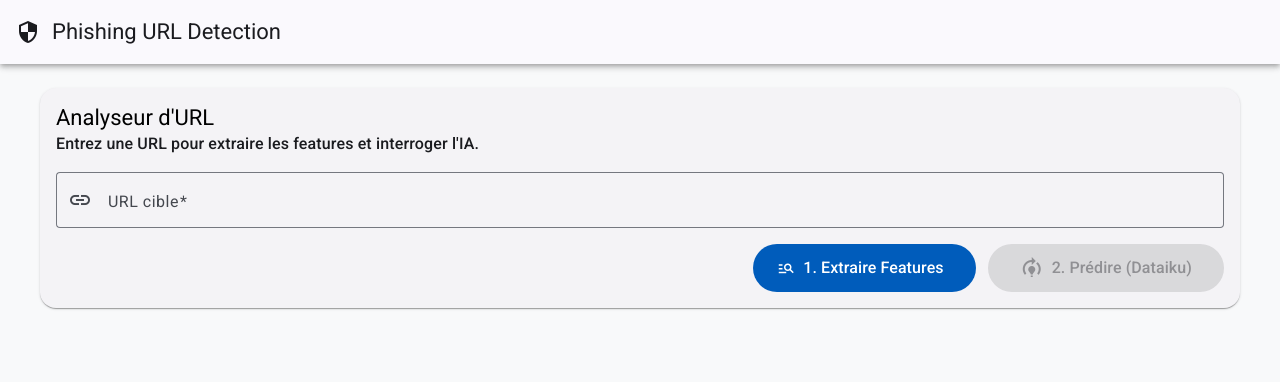
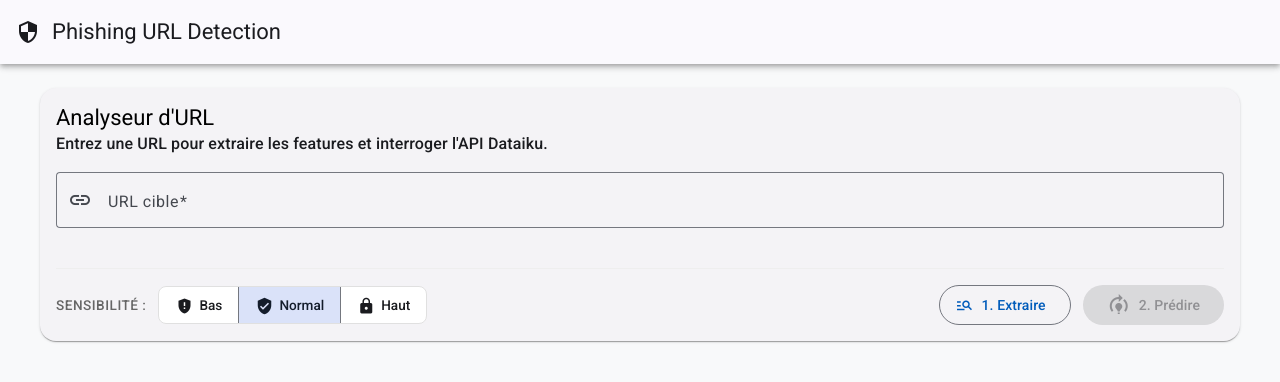
Before and after one commit to francoisbrouchoud/phishing-ui-form, an Angular app: page / in a window 1280 px wide. Shown: the top 382 px of the page. Built offline with nearby package versions, Linux system fonts and the light colour scheme.

Commit message:
feat: add security level

```diff
--- a/src/app/app.component.html
+++ b/src/app/app.component.html
@@ -10,7 +10,7 @@
       <mat-card class="hero-card mat-elevation-z3">
         <mat-card-header>
           <mat-card-title>Analyseur d'URL</mat-card-title>
-          <mat-card-subtitle>Entrez une URL pour extraire les features et interroger l'IA.</mat-card-subtitle>
+          <mat-card-subtitle>Entrez une URL pour extraire les features et interroger l'API Dataiku.</mat-card-subtitle>
         </mat-card-header>
 
         <mat-card-content class="hero-content">
@@ -32,24 +32,49 @@
               </mat-form-field>
             </div>
 
-            <div class="action-buttons">
-              <button mat-flat-button color="primary" type="submit" class="btn-lg">
+            <div class="actions-container">
+
+  <div class="security-selector">
+    <span class="label">Sensibilité :</span>
+    <mat-button-toggle-group [(ngModel)]="securityLevel" name="securityLevel" aria-label="Niveau de sécurité" hideSingleSelectionIndicator>
+
+      <mat-button-toggle [value]="0" matTooltip="Tolérant : Moins d'alertes">
+        <mat-icon class="toggle-icon">gpp_maybe</mat-icon>
+        <span>Bas</span>
+      </mat-button-toggle>
+
+      <mat-button-toggle [value]="1" matTooltip="Recommandé">
+        <mat-icon class="toggle-icon">verified_user</mat-icon>
+        <span>Normal</span>
+      </mat-button-toggle>
+
+      <mat-button-toggle [value]="2" matTooltip="Strict : Détection maximale">
+        <mat-icon class="toggle-icon">lock</mat-icon>
+        <span>Haut</span>
+      </mat-button-toggle>
+
+    </mat-button-toggle-group>
+  </div>
+
+  <div class="buttons-group">
+    <button mat-stroked-button color="primary" type="submit">
       <mat-icon>manage_search</mat-icon>
-                1. Extraire Features
+      1. Extraire
     </button>
 
     <button mat-flat-button color="accent" type="button" (click)="predict()"
-                    [disabled]="!features || isLoadingPrediction" class="btn-lg">
-
+            [disabled]="!features || isLoadingPrediction">
       @if (isLoadingPrediction) {
         <mat-spinner diameter="20"></mat-spinner>
       } @else {
         <span class="btn-content-wrapper">
           <mat-icon>model_training</mat-icon>
-                  <span>2. Prédire (Dataiku)</span>
+          <span>2. Prédire</span>
         </span>
       }
     </button>
+  </div>
+
 </div>
           </form>
 
@@ -168,7 +193,7 @@
                       [class.safe]="p.prediction === '0'"
                       [class.phishing]="p.prediction === '1'">
               <mat-card-header>
-                <mat-card-title>Résultat de l'IA</mat-card-title>
+                <mat-card-title>Résultat de la classification</mat-card-title>
               </mat-card-header>
               <mat-card-content>
                 <div class="verdict-badge">
--- a/src/app/app.component.scss
+++ b/src/app/app.component.scss
@@ -301,3 +301,101 @@
     flex: 1;
   }
 }
+
+/* Conteneur principal qui regroupe Config + Actions */
+.actions-container {
+  margin-top: 24px;
+  display: flex;
+  justify-content: space-between; /* Sécurité à gauche, Actions à droite */
+  align-items: center;
+  flex-wrap: wrap; /* Passe à la ligne sur mobile */
+  gap: 16px;
+  padding-top: 16px;
+  border-top: 1px solid #eee;
+}
+
+/* --- Style du sélecteur de sécurité --- */
+.security-selector {
+  display: flex;
+  align-items: center;
+  gap: 12px;
+}
+
+.security-selector .label {
+  font-size: 0.85rem;
+  font-weight: 500;
+  color: #666;
+  text-transform: uppercase;
+}
+
+/* Ajustement des boutons toggle pour être plus fins */
+mat-button-toggle-group {
+  height: 36px;
+  align-items: center;
+  background-color: #fff;
+  border: 1px solid #e0e0e0;
+  border-radius: 8px !important; /* Arrondi moderne */
+  overflow: hidden;
+}
+
+mat-button-toggle {
+  font-size: 0.85rem;
+  padding: 0 4px;
+}
+
+/* Couleur de l'élément sélectionné */
+mat-button-toggle:checked {
+  background-color: #e3f2fd !important; /* Bleu très clair */
+  color: #1565c0 !important;
+  font-weight: 600;
+}
+
+/* Petite icône dans le toggle */
+.toggle-icon {
+  font-size: 18px;
+  width: 18px;
+  height: 18px;
+  margin-right: 6px;
+  vertical-align: middle;
+}
+
+/* --- Groupe de boutons d'action --- */
+.buttons-group {
+  display: flex;
+  gap: 12px;
+}
+
+.btn-content-wrapper {
+  display: flex;
+  align-items: center;
+  gap: 8px;
+}
+
+/* Mobile : On empile tout */
+@media (max-width: 650px) {
+  .actions-container {
+    flex-direction: column;
+    align-items: stretch;
+  }
+
+  .security-selector {
+    flex-direction: column;
+    align-items: flex-start;
+  }
+
+  mat-button-toggle-group {
+    width: 100%;
+  }
+
+  mat-button-toggle {
+    flex: 1; /* Chaque option prend 1/3 de la largeur */
+  }
+
+  .buttons-group {
+    width: 100%;
+  }
+
+  .buttons-group button {
+    flex: 1;
+  }
+}
--- a/src/app/app.component.ts
+++ b/src/app/app.component.ts
@@ -21,6 +21,7 @@ import { MatToolbarModule } from '@angular/material/toolbar';
 import { MatProgressSpinnerModule, MatProgressSpinner } from '@angular/material/progress-spinner';
 import { MatDividerModule } from '@angular/material/divider';
 import { MatProgressBarModule } from '@angular/material/progress-bar';
+import { MatButtonToggleModule } from '@angular/material/button-toggle';
 import {
   DataikuResult,
   DataikuPredictionResponse
@@ -44,7 +45,8 @@ type DataikuClassLabel = '0' | '1';
     MatToolbarModule,
     MatProgressBarModule,
     MatDividerModule,
-    MatProgressSpinner
+    MatProgressSpinner,
+    MatButtonToggleModule
 ],
   templateUrl: './app.component.html',
   styleUrls: ['./app.component.scss']
@@ -60,11 +62,26 @@ export class AppComponent {
   features: UrlFeatures | null = null;
   errorMessage = '';
 
+  securityLevel: number = 1;
+
   isLoadingPrediction = false;
   predictionResult: DataikuResult | null = null;
 
   private readonly urlFeatureExtractor = inject(UrlFeatureExtractorService);
   private readonly urlPredictionService = inject(UrlPredictionService);
+
+  formatSecurityLabel(value: number): string {
+    switch (value) {
+      case 0: return 'Bas (Tolérant)';
+      case 1: return 'Normal';
+      case 2: return 'Haute Sécurité';
+      default: return `${value}`;
+    }
+  }
+
+  get currentSecurityLabel(): string {
+    return this.formatSecurityLabel(this.securityLevel);
+  }
 
   analyze(): void {
     this.resetPredictionState();
```
Lines whose indentation alone changed are shown as unchanged.
